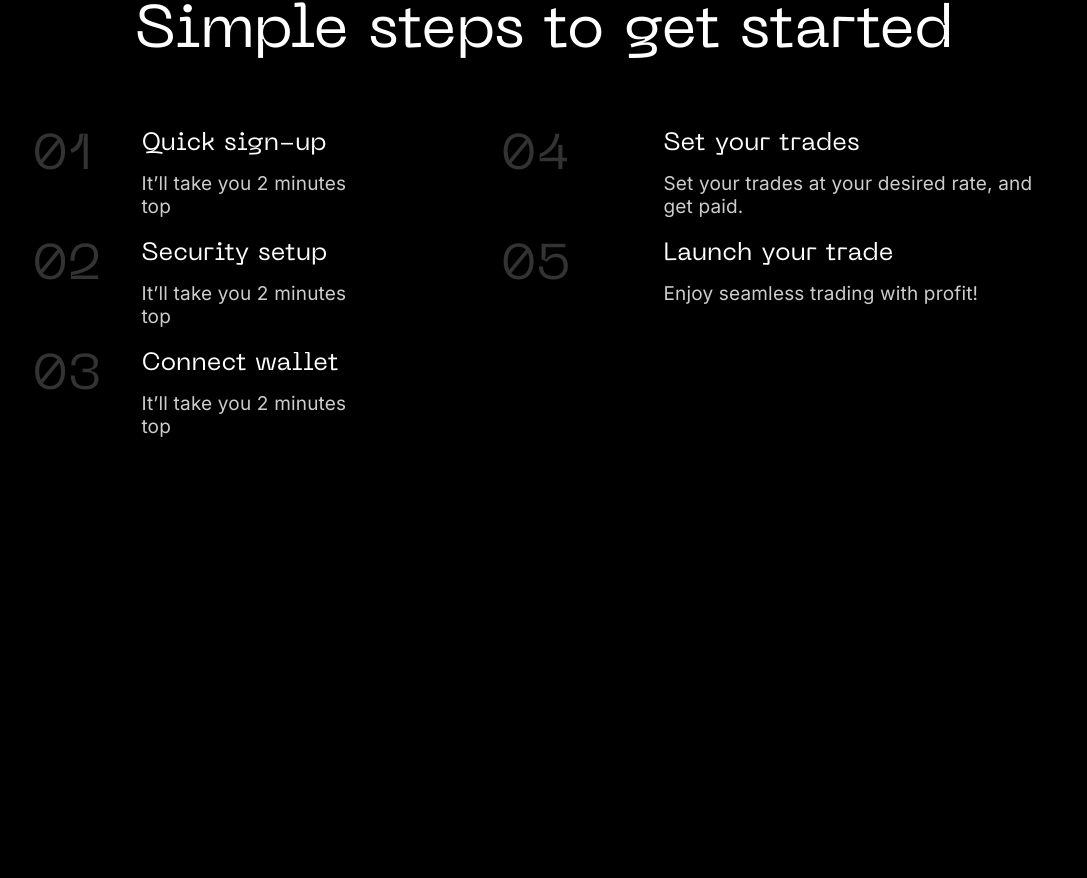
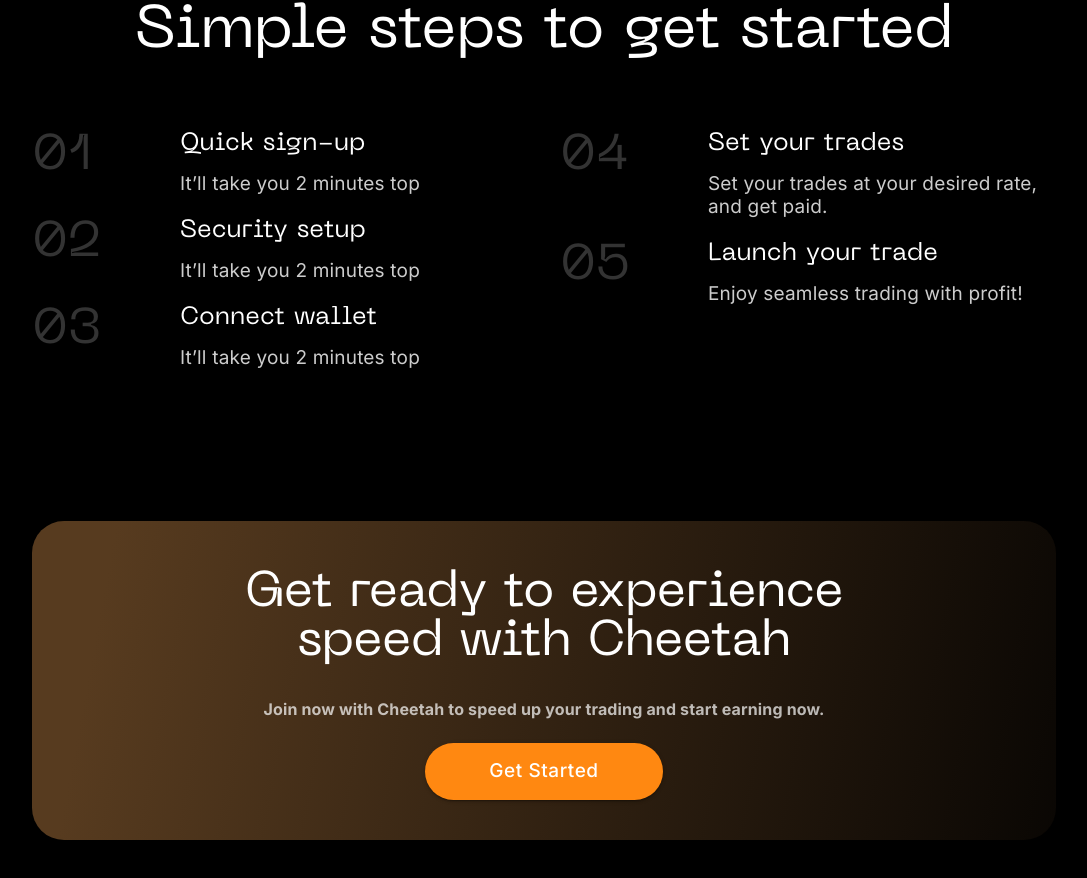
Before and after one commit to KoneeVibes/cheetahbot, a React (Create React App) app: page / in a window 1280 px wide. Shown: the part 5857-6735 px from the top of the page, without its empty margins (96-1183 px from the left). Before the commit the page ends 6447 px from the top, so only its background shows below. Built offline with nearby package versions, Linux system fonts and the light colour scheme.

Commit message:
added the experience card

```diff
--- a/src/App.tsx
+++ b/src/App.tsx
@@ -10,6 +10,7 @@
 import { Roadmap } from './containers/roadmap.tsx';
 import roadmapbg from "../src/assets/roadmapbg.svg";
 import { Simplesteps } from './containers/simplesteps';
+import { Experience } from './containers/experience';
 
 function App() {
   return (
@@ -69,6 +70,7 @@
         }}
       />
       <Simplesteps />
+      <Experience />
     </Container >
   );
 }
--- a/src/components/card/index.tsx
+++ b/src/components/card/index.tsx
@@ -2,7 +2,7 @@
 import { CardBase } from "./styled"
 import { CardBaseProps } from "../../types/app.type"
 
-export const BaseCard: React.FC<CardBaseProps> = ({ title, subheader, avatar, content, buttons, bgCol, borRad, justCont, padding, bord, flx, cardPadding, mobileCardPadding, height, headerFD, headerAlign, contentPadding }) => {
+export const BaseCard: React.FC<CardBaseProps> = ({ title, subheader, avatar, content, buttons, bgCol, borRad, justCont, padding, bord, flx, cardPadding, mobileCardPadding, height, headerFD, headerAlign, contentPadding, mobileMargin, miniTabletMargin, laptopMargin, bgImage, width }) => {
     return (
         <CardBase
             sx={{
@@ -12,6 +12,9 @@
                 flex: flx,
                 padding: { mobile: `${mobileCardPadding} !important`, tablet: `${cardPadding} !important` },
                 height: height,
+                margin: { mobile: mobileMargin, miniTablet: miniTabletMargin, laptop: laptopMargin },
+                backgroundImage: bgImage,
+                width:width
             }}
         >
             <CardHeader
--- /dev/null
+++ b/src/containers/experience/index.tsx
@@ -0,0 +1,70 @@
+import { Typography } from "@mui/material";
+import { BaseButton } from "../../components/button";
+import { BaseCard } from "../../components/card";
+
+export const Experience: React.FC<{}> = () => {
+    return (
+        <BaseCard
+            mobileMargin={"calc(1.5 * var(--sectionMargin)) var(--pagePadding)"}
+            miniTabletMargin={"calc(2 * var(--sectionMargin)) var(--pagePadding)"}
+            laptopMargin={"calc(4 * var(--sectionMargin)) var(--pagePadding)"}
+            bgImage={"linear-gradient(100.51deg, #573B1F 7.82%, #000000 111.93%)"}
+            borRad={8}
+            width={"auto"}
+            mobileCardPadding="var(--cardPadding)"
+            title={
+                < Typography
+                    variant="h2"
+                    fontFamily={" Neue Machina"}
+                    fontWeight={400}
+                    fontSize={{ mobile: 18, miniTablet: 25, tablet: 35, laptop: 40, desktop: 50 }}
+                    lineHeight={"normal"}
+                    whiteSpace={"normal"}
+                    color={"rgba(255, 255, 255, 1)"}
+                    textAlign={"center"}
+                    sx={{
+                        textWrap: "balance"
+                    }}
+                >
+                    Get ready to experience speed with Cheetah
+                </Typography >
+            }
+            content={
+                < Typography
+                    variant="body1"
+                    fontFamily={"Inter"}
+                    fontWeight={700}
+                    fontSize={{ mobile: 8, tablet: 12, desktop: 16 }}
+                    lineHeight={"normal"}
+                    whiteSpace={"normal"}
+                    color={"rgba(255, 255, 255, 0.7)"}
+                    textAlign={"center"}
+                >
+                    Join now with Cheetah to speed up your trading and start earning now.
+                </Typography >
+            }
+            buttons={
+                < BaseButton
+                    variant="contained"
+                    sx={{
+                        display: "block",
+                        marginLeft: "auto",
+                        marginRight: "auto",
+                    }}
+                >
+                    <Typography
+                        variant="button"
+                        color={"rgba(255, 255, 255, 1)"}
+                        textTransform={"capitalize"}
+                        fontFamily={"Inter"}
+                        fontWeight={500}
+                        fontSize={{ mobile: 19 }}
+                        lineHeight={"normal"}
+                    >
+                        Get Started
+                    </Typography>
+                </BaseButton >
+            }
+        />
+    )
+}
--- a/src/containers/simplesteps/index.tsx
+++ b/src/containers/simplesteps/index.tsx
@@ -31,7 +31,7 @@
                 gap={{ tablet: "var(--flexGap)" }}
                 justifyContent={"space-between"}
             >
-                <Box>
+                <Box flex={1}>
                     {simplestepsI.map((step, key) => {
                         return (
                             <Stack
@@ -43,7 +43,7 @@
                                 <Typography
                                     variant="h3"
                                     color={"rgba(255, 255, 255, 0.2)"}
-                                    flex={"1 1 25%"}
+                                    flex={{ laptop: "1 1 25%" }}
                                     fontFamily={"Neue Machina"}
                                     fontWeight={400}
                                     fontSize={{ mobile: 35, desktop: 50 }}
@@ -88,7 +88,7 @@
                         )
                     })}
                 </Box>
-                <Box>
+                <Box flex={1}>
                     {simplestepsII.map((step, key) => {
                         return (
                             <Stack
@@ -100,7 +100,7 @@
                                 <Typography
                                     variant="h3"
                                     color={"rgba(255, 255, 255, 0.2)"}
-                                    flex={"1 1 25%"}
+                                    flex={{ laptop: "1 1 25%" }}
                                     fontFamily={"Neue Machina"}
                                     fontWeight={400}
                                     fontSize={{ mobile: 35, desktop: 50 }}
--- a/src/types/app.type.tsx
+++ b/src/types/app.type.tsx
@@ -18,4 +18,9 @@
     headerFD?: any
     headerAlign?: any
     contentPadding?: string | number
+    mobileMargin?: string | number,
+    miniTabletMargin?: string | number,
+    laptopMargin?: string | number,
+    bgImage?: string
+    width?: string
 }
```
